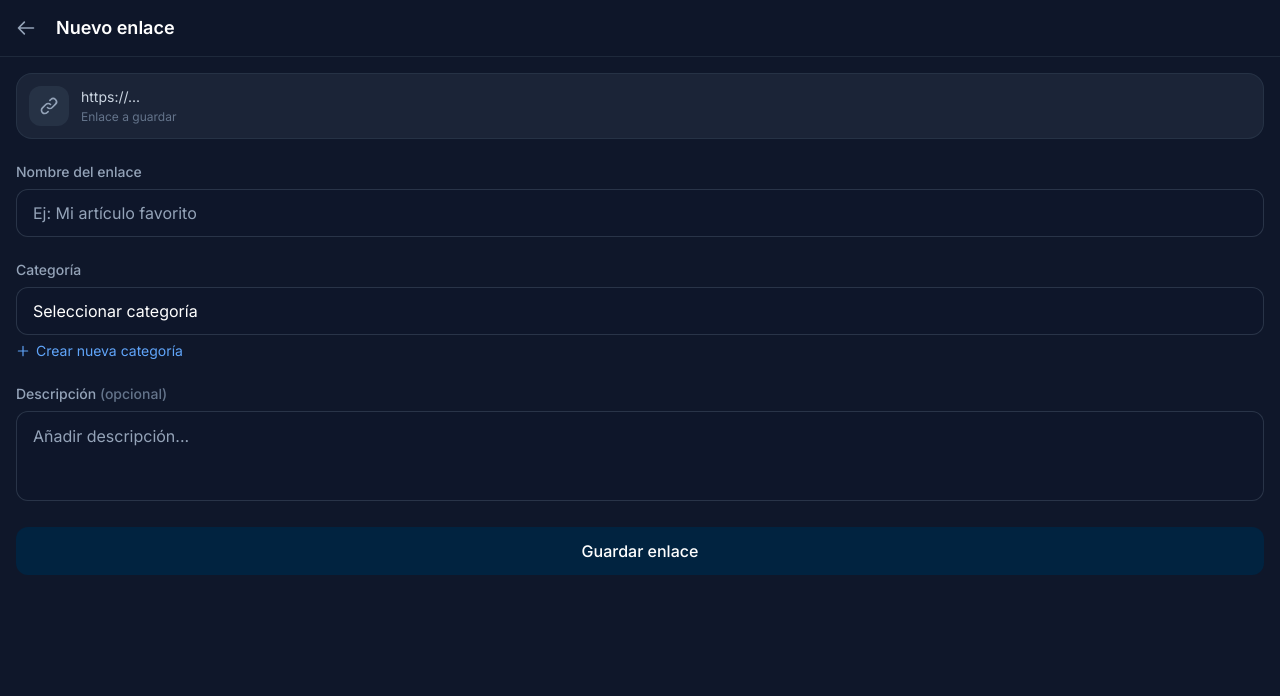
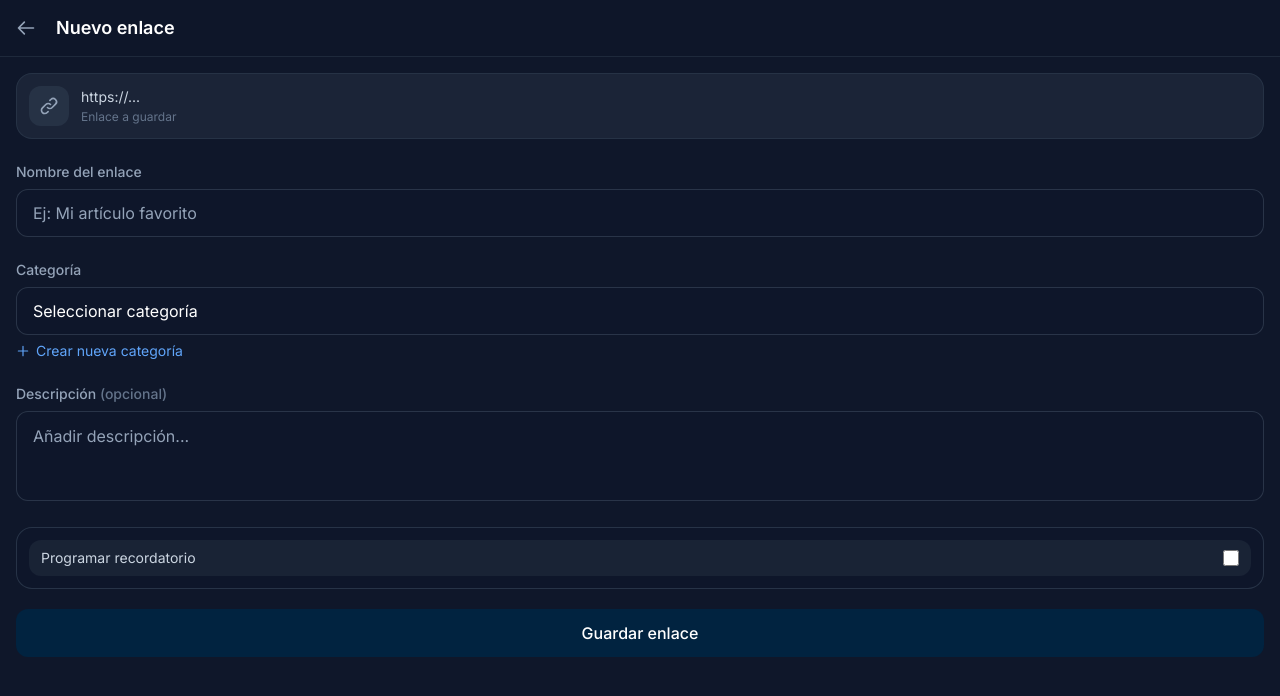
Before and after one commit to Imer-Alejandro/linkify, a Vue app: page /compartir in a window 1280 px wide. Shown: the top 696 px of the page. Built offline with nearby package versions, Linux system fonts and the light colour scheme.

Commit message:
implementacion de recordatorio en el registro desde otras app

```diff
--- a/src/views/CompartirView.vue
+++ b/src/views/CompartirView.vue
@@ -21,7 +21,10 @@ export default {
                 origen:'',
                 favorito: false,
                 fecha_creacion: Date.now(),
-                tags: []
+                tags: [],
+                reminder_enabled: false,
+                reminder_at: '',
+                reminder_notified: false
             }
         }
     },
@@ -77,6 +80,10 @@ export default {
         registrar_enlace() {
             if (this.enlace.categoria === '') {
                 toast.error("Debe indicar una categoría");
+                return
+            }
+            if (this.enlace.reminder_enabled && !this.enlace.reminder_at) {
+                toast.error("Debe seleccionar fecha y hora para el recordatorio");
                 return
             }
             localforage.getItem('token_enlace')
@@ -200,6 +207,17 @@ export default {
                     <textarea v-model="enlace.descripcion" maxlength="640" class="input-field min-h-[90px] pt-3 resize-none" placeholder="Añadir descripción..."></textarea>
                 </div>
 
+                <div class="rounded-2xl border border-slate-700/70 bg-slate-900/50 p-3 space-y-3">
+                    <label class="flex items-center justify-between gap-3 rounded-xl bg-slate-800/70 px-3 py-2 text-sm text-slate-300">
+                        <span>Programar recordatorio</span>
+                        <input v-model="enlace.reminder_enabled" type="checkbox" class="h-4 w-4 rounded border-slate-600 bg-slate-900 text-blue-500 focus:ring-blue-500" />
+                    </label>
+                    <div v-if="enlace.reminder_enabled" class="space-y-1.5">
+                        <label class="text-sm text-slate-400 font-medium">Fecha y hora</label>
+                        <input v-model="enlace.reminder_at" class="input-field" type="datetime-local" />
+                    </div>
+                </div>
+
                 <button type="submit" class="btn-primary">
                     Guardar enlace
                 </button>
```
